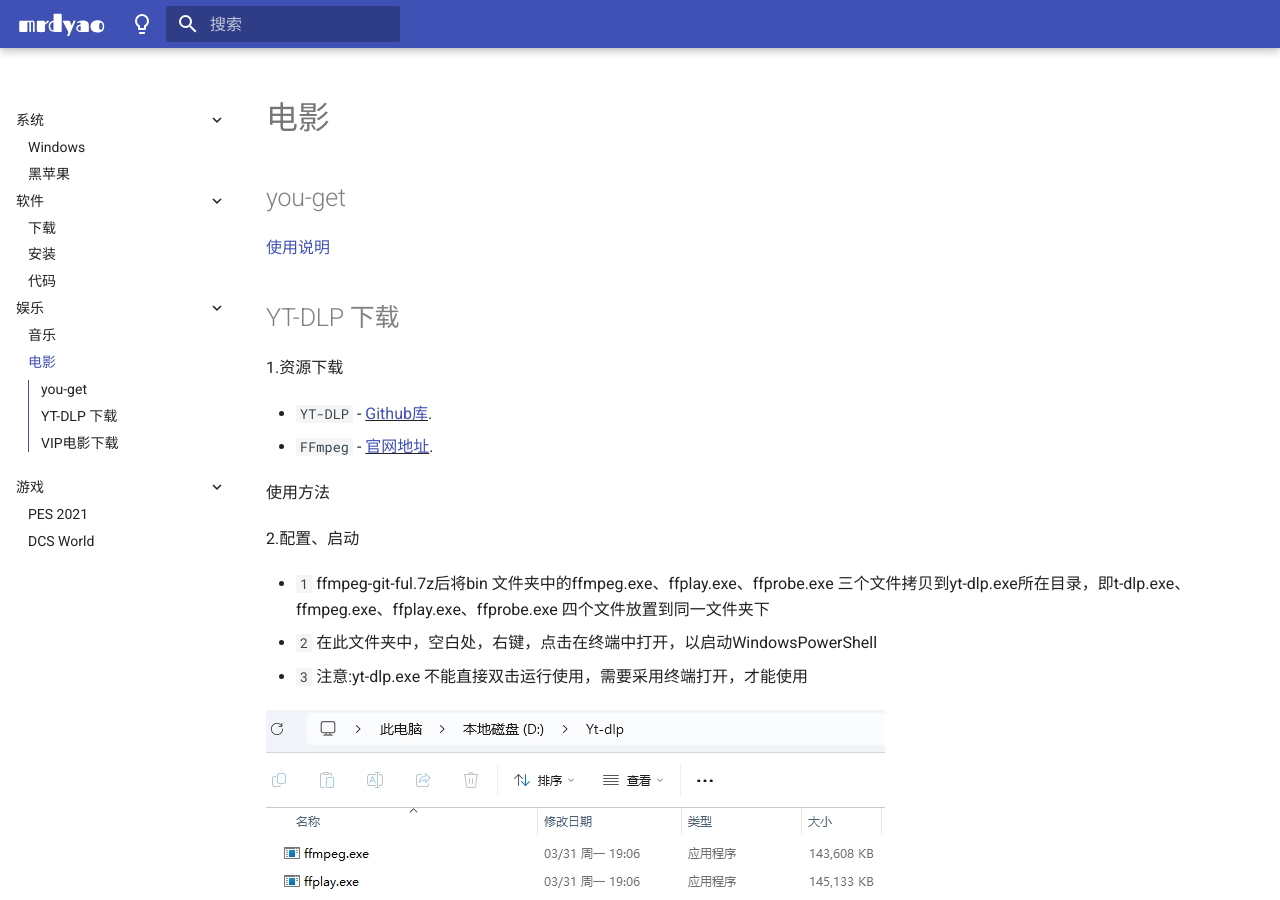
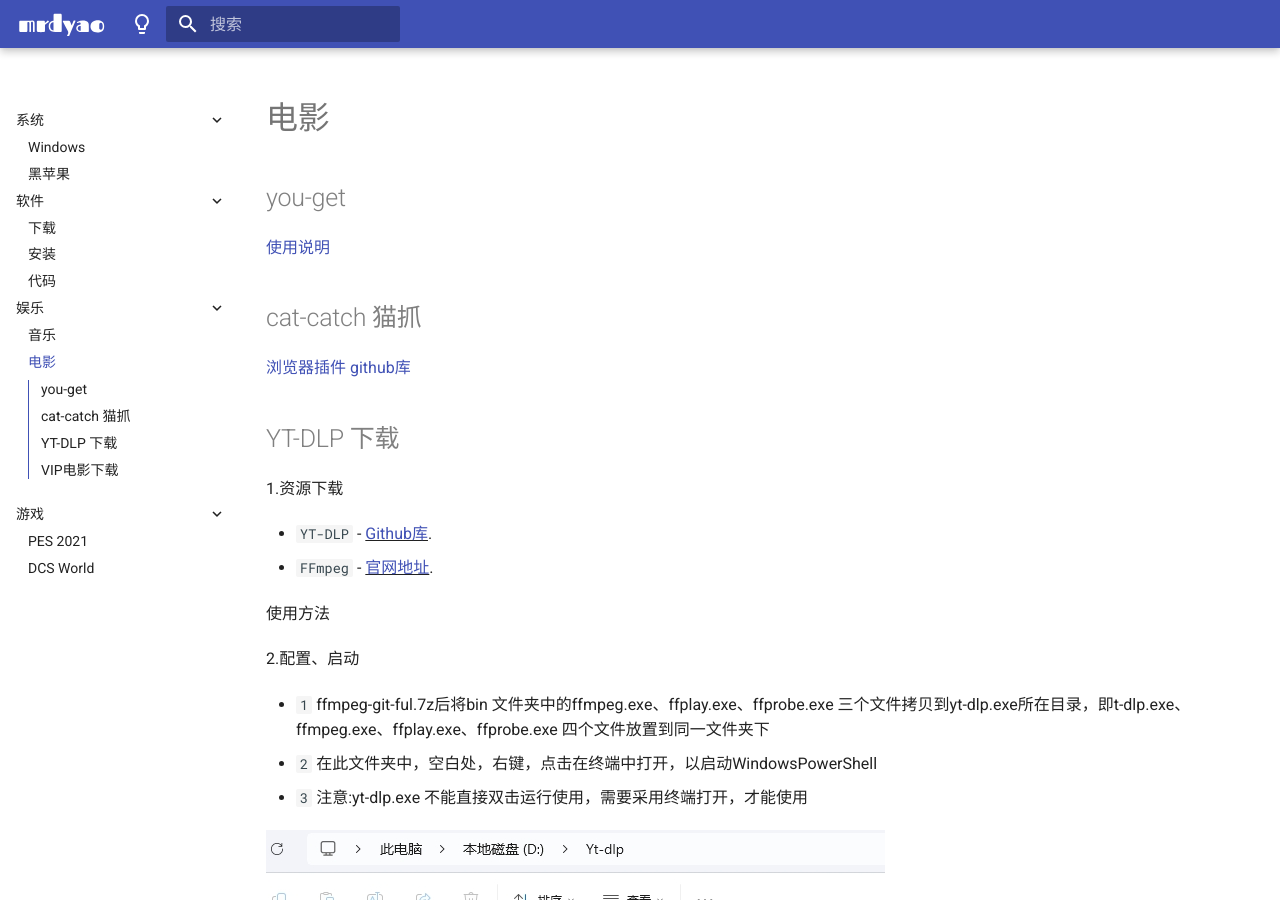
Before and after one commit to mrdyao/mrdyao.github.io, an MkDocs documentation site: the page built from docs/娱乐/电影.md, in a window 1280 px wide and 900 px high. Built offline with MkDocs 1.6.1 and Material for MkDocs 9.7.7, drawn with Linux system fonts in a browser that asks for light colours.

Commit message:
更新了文档

```diff
--- a/docs/娱乐/电影.md
+++ b/docs/娱乐/电影.md
@@ -1,6 +1,10 @@
 ## you-get
 [使用说明](../软件/代码.md)
 
+
+## cat-catch 猫抓
+
+[浏览器插件](https://cat-catch.bmmmd.com/docs/install){:target="_blank"}     [github库](https://github.com/xifangczy/cat-catch){:target="_blank"}
 
 ## YT-DLP 下载
 1.资源下载
```
Also changed, not shown: docs/游戏/DCS World.md (+1 -1 lines), docs/系统/Windows.md (+2 -0 lines), site/search/search_index.json, site/娱乐/电影/index.html, site/游戏/DCS World/index.html, site/系统/Windows/index.html, 1 other file.
